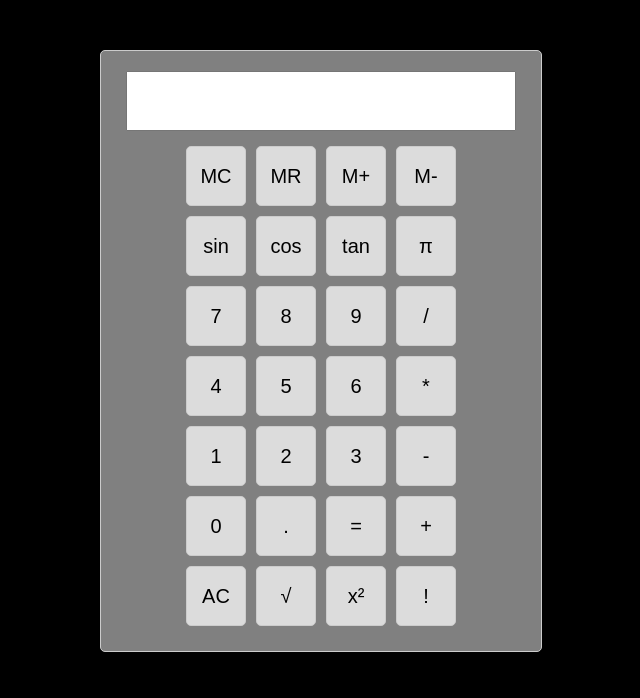
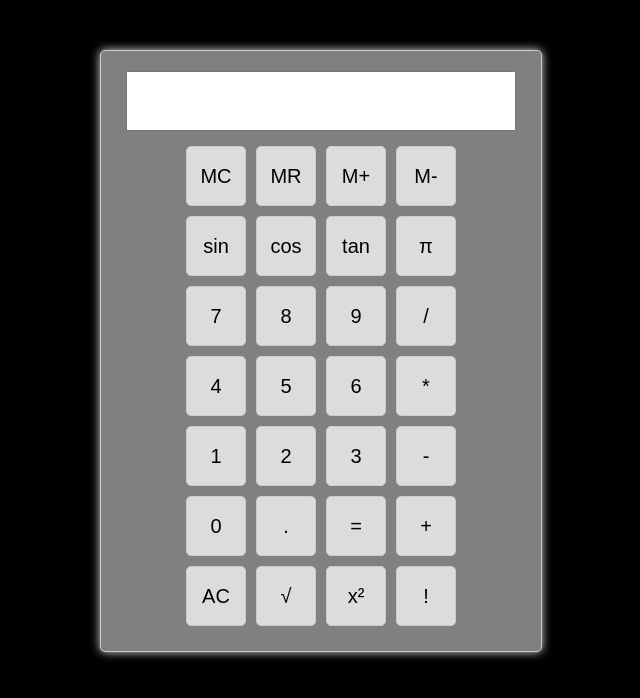
Before and after one commit to HASANKACHWALA52/Project, a plain HTML site: page index.html in a window 1280 px wide. Shown: the whole page, without its empty margins (319-959 px from the left). Drawn offline with Linux system fonts and the light colour scheme.

Commit message:
rechange1

```diff
--- a/index.html
+++ b/index.html
@@ -20,7 +20,7 @@
       background-color: gray;
       border: 1px solid #ccc;
       border-radius: 5px;
-      box-shadow: 0 0 10px rgba(0,0,0,0.1);
+      box-shadow: 0 0 10px gainsboro;
     }
     .calculator input[type="button"] {
       width: 60px;
```
